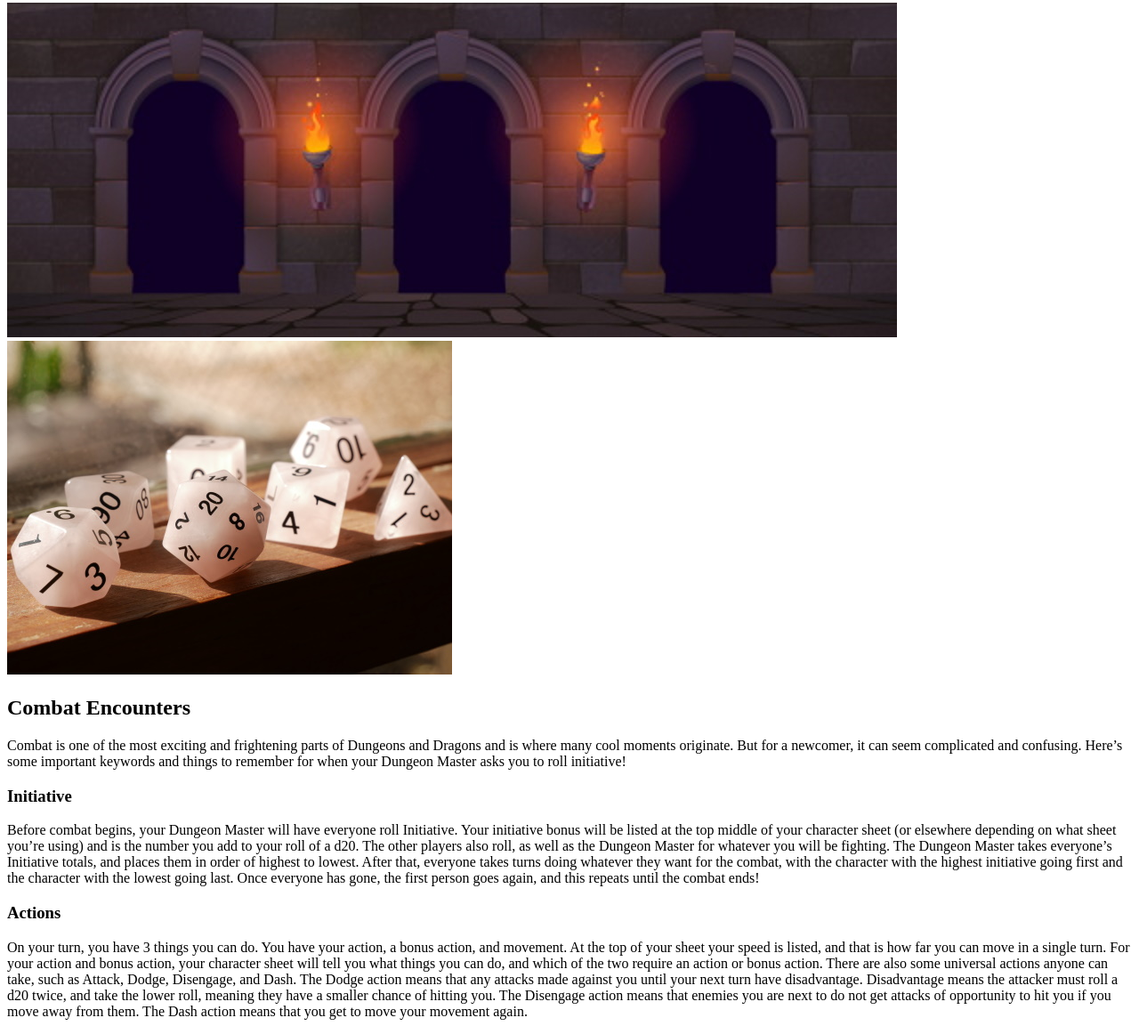
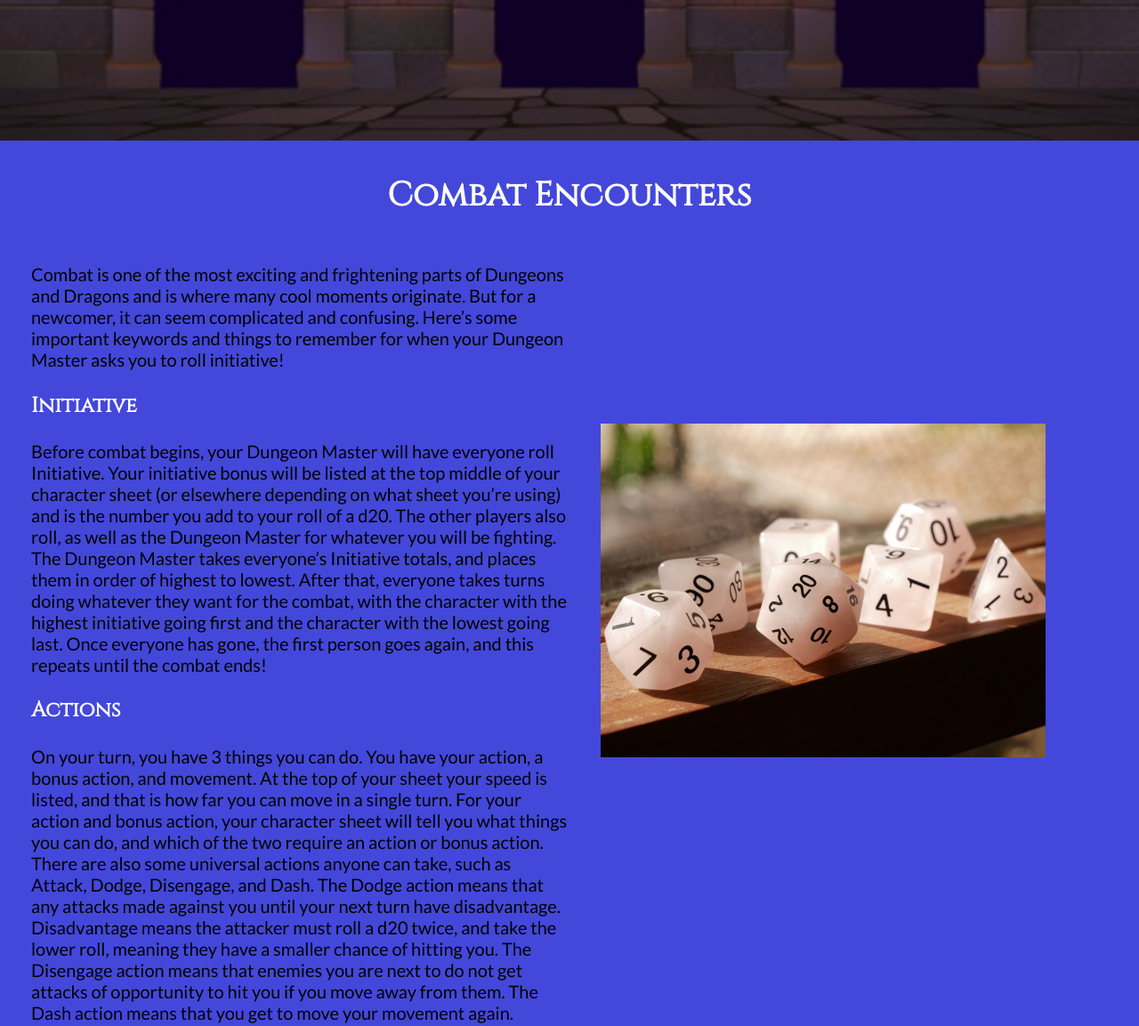
Before and after one commit to braedenspope/wdd130, a plain HTML site: page personal-page/combat.html in a window 1280 px wide. Shown: the part 591-1744 px from the top of the page at 89% size. Drawn offline with Linux system fonts and the light colour scheme; a web font is replaced by a local one.

Commit message:
subpage 2

```diff
--- a/personal-page/combat.html
+++ b/personal-page/combat.html
@@ -5,6 +5,7 @@
     <meta http-equiv="X-UA-Compatible" content="IE=edge">
     <meta name="viewport" content="width=device-width, initial-scale=1.0">
     <title>Adventures and Advice | Combat Encounters</title>
+    <link rel="stylesheet" href="styles/style.css">
 </head>
 <body>
   <header>
@@ -15,11 +16,11 @@
           <a href="combat.html" >Combat Encounters</a>
       </nav>
       <img class="home-banner" src="images/home-banner.jpg" alt="fantasy banner">
+      <h2 class="title">Combat Encounters</h2>
   </header>
-  <main class="home-grid">
-        <img class="home-banner" src="images/home-banner.jpg" alt="fantasy banner">
+  <main class="sub-grid">
         <img class="dice" src="images/dice.jpg" alt="dice">
-        <h2>Combat Encounters</h2>
+        <section class="combat-one">
             <p>
               Combat is one of the most exciting and frightening parts of Dungeons and Dragons and is where many cool moments originate. But for a newcomer, it can seem complicated and confusing. Here’s some important keywords and things to remember for when your Dungeon Master asks you to roll initiative!
             </p>
@@ -31,7 +32,9 @@
             <p>
               On your turn, you have 3 things you can do. You have your action, a bonus action, and movement. At the top of your sheet your speed is listed, and that is how far you can move in a single turn. For your action and bonus action, your character sheet will tell you what things you can do, and which of the two require an action or bonus action. There are also some universal actions anyone can take, such as Attack, Dodge, Disengage, and Dash. The Dodge action means that any attacks made against you until your next turn have disadvantage. Disadvantage means the attacker must roll a d20 twice, and take the lower roll, meaning they have a smaller chance of hitting you. The Disengage action means that enemies you are next to do not get attacks of opportunity to hit you if you move away from them. The Dash action means that you get to move your movement again.
             </p>
+          </section>
           <img class="map" src="images/map.jpg" alt="game map">
+          <section class="combat-two">
             <h3>Attack</h3>
             <p>
               If you attack as an action, you pick a weapon you have and roll a d20. The chosen weapon has an attack bonus that you add to your roll. To hit the target, the total must be equal to or higher than the target’s armor class (AC). If it’s higher, than you get to roll damage for the attack. Depending on the weapon used, the die you roll will be different, so check your sheet to see which one to use.
@@ -40,6 +43,7 @@
             <p>
               When it’s not your turn, you also have one reaction per round of combat. A reaction is something you can do when a certain event happens when it’s not your turn. Your sheet will tell you if you have certain features that trigger a reaction. One universal reaction is when an enemy that is next to you attempts to move away from you, you can use your reaction to make an attack against them. You can choose whether to use your reaction or not.
             </p>
+          </section>
     </main>
     <footer>
         <h3>Adventures and Advice &copy; 2022 - Braeden Pope</h3>
--- a/personal-page/styles/style.css
+++ b/personal-page/styles/style.css
@@ -119,7 +119,34 @@
     margin-left: 50px;
 }
 
+.combat-one {
+    grid-column: 2/6;
+    grid-row: 1;
+    font-size: 20px;
+
+}
+
+.combat-two {
+    grid-column: 4/8;
+    grid-row: 2;
+    font-size: 20px;
+    margin-top: 100px;
+}
+
+.dice {
+    grid-column: 7;
+    grid-row: 1;
+    margin-top: 200px;
+}
+
+.map {
+    grid-row: 2;
+    grid-column: 2;
+    margin-top: 200px;
+}
+
 h3, h2 {
+    font-family: Cinzel;
     color: white;
 }
 
```
Lines whose indentation alone changed are shown as unchanged.
